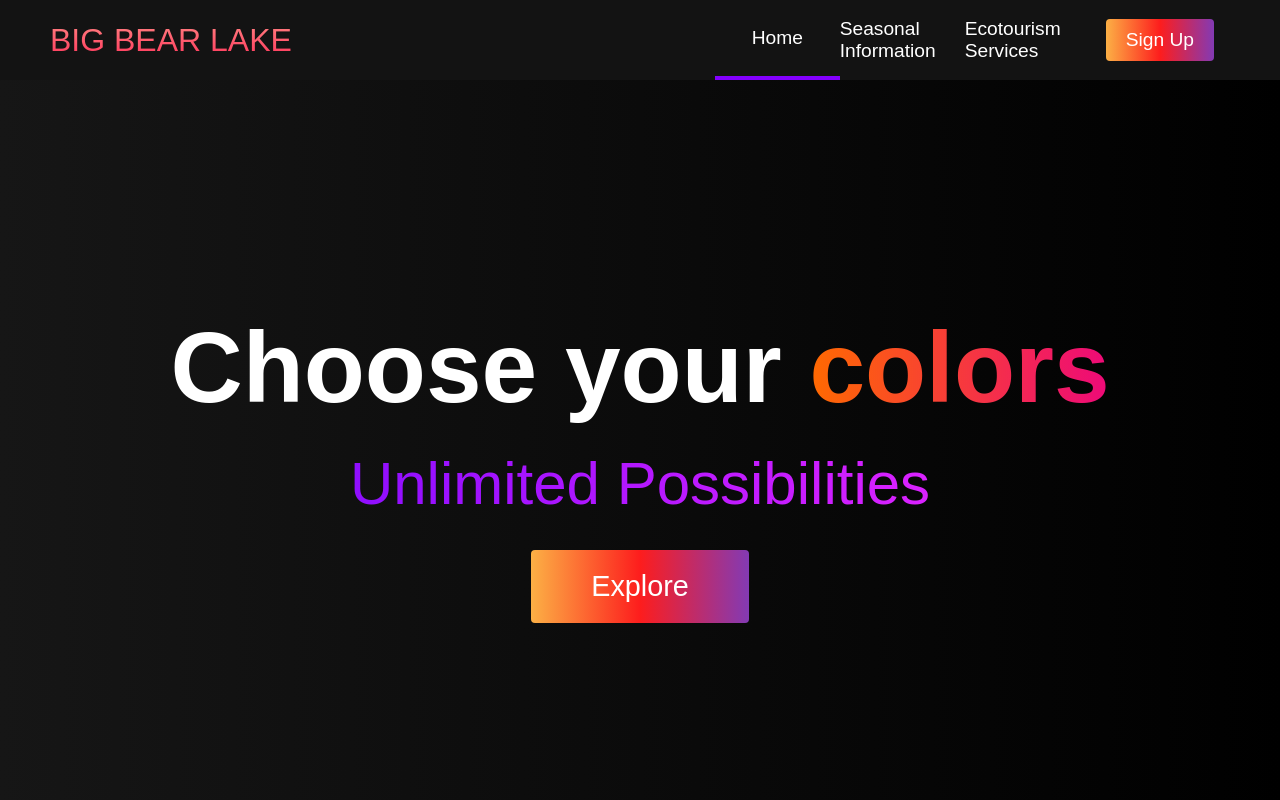
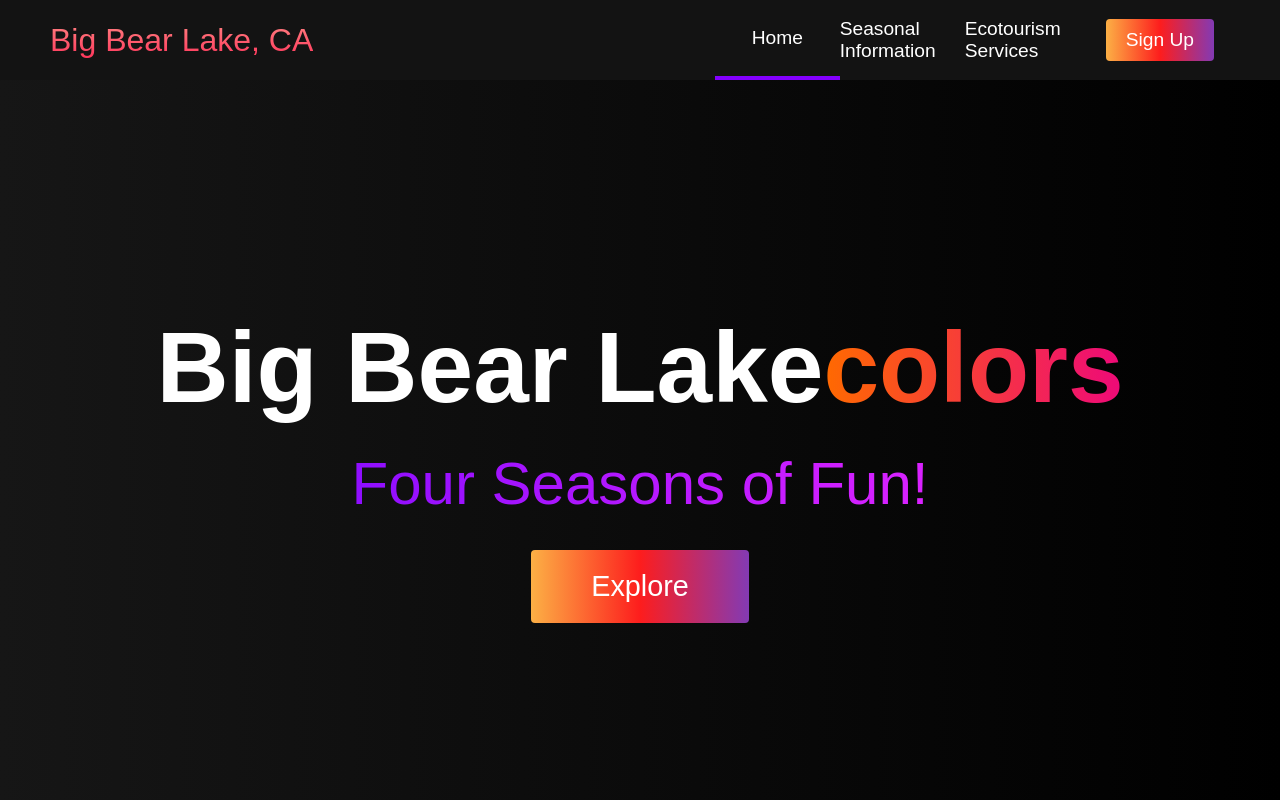
Before and after one commit to gliu05/CIS3610, a plain HTML site: page index.html in a window 1280 px wide. Shown: the top 800 px of the page. Drawn offline with Linux system fonts and the light colour scheme.

Commit message:
Update index.html

```diff
--- a/index.html
+++ b/index.html
@@ -16,7 +16,7 @@
     <!-- Navbar Section -->
     <nav class="navbar">
       <div class="navbar__container">
-        <a href="#home" id="navbar__logo">BIG BEAR LAKE</a>
+        <a href="#home" id="navbar__logo">Big Bear Lake, CA</a>
         <div class="navbar__toggle" id="mobile-menu">
           <span class="bar"></span> <span class="bar"></span>
           <span class="bar"></span>
@@ -43,8 +43,8 @@
     <!-- Hero Section -->
     <div class="hero" id="home">
       <div class="hero__container">
-        <h1 class="hero__heading">Choose your <span>colors</span></h1>
-        <p class="hero__description">Unlimited Possibilities</p>
+        <h1 class="hero__heading">Big Bear Lake<span>colors</span></h1>
+        <p class="hero__description">Four Seasons of Fun!</p>
         <button class="main__btn"><a href="#">Explore</a></button>
       </div>
     </div>
```
